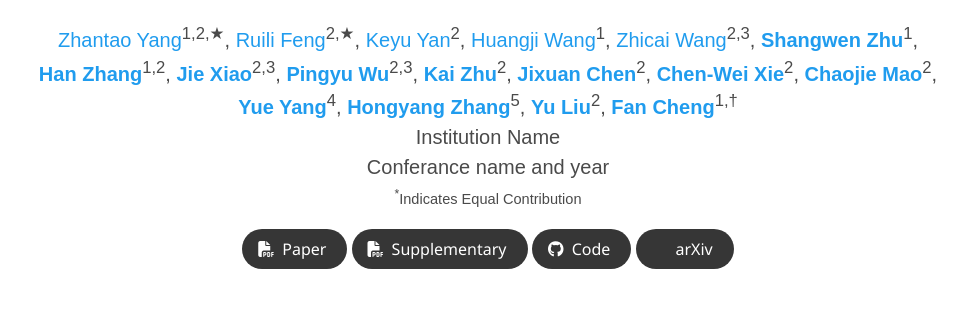
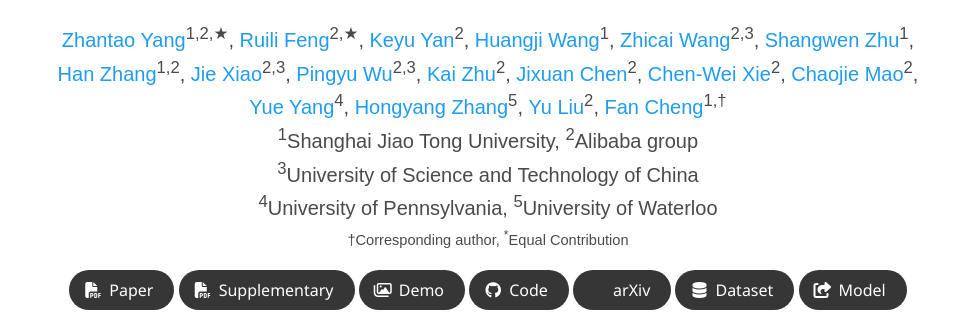
Before and after one commit to AnkorTn/AnkorTn.github.io, a plain HTML site: page index.html in a window 1280 px wide. Shown: the part 213-544 px from the top of the page, without its empty margins (152-1119 px from the left). Drawn offline with nearby package versions, Linux system fonts and the light colour scheme; grey boxes are pictures that could not be loaded; some icons are missing; a web font is replaced by a local one.

Commit message:
feat: add title structure for this part

```diff
--- a/index.html
+++ b/index.html
@@ -71,53 +71,57 @@
                     <a href="ZHICAI WANG PERSONAL LINK" target="_blank">Zhicai Wang</a><sup>2,3</sup>,
                   </span>
                   <span class="author-block">
-                    <a href="SHANGWEN ZHU PERSONAL LINK" target="_blank"><b>Shangwen Zhu</b></a><sup>1</sup>,
+                    <a href="SHANGWEN ZHU PERSONAL LINK" target="_blank">Shangwen Zhu</a><sup>1</sup>,
                   </span>
                   <span class="author-block">
-                    <a href="HAN ZHANG PERSONAL LINK" target="_blank"><b>Han Zhang</b></a><sup>1,2</sup>,
+                    <a href="HAN ZHANG PERSONAL LINK" target="_blank">Han Zhang</a><sup>1,2</sup>,
                   </span>
                   <span class="author-block">
-                    <a href="JIE XIAO PERSONAL LINK" target="_blank"><b>Jie Xiao</b></a><sup>2,3</sup>,
+                    <a href="JIE XIAO PERSONAL LINK" target="_blank">Jie Xiao</a><sup>2,3</sup>,
                   </span>
                   <span class="author-block">
-                    <a href="PINGYU WU PERSONAL LINK" target="_blank"><b>Pingyu Wu</b></a><sup>2,3</sup>,
+                    <a href="PINGYU WU PERSONAL LINK" target="_blank">Pingyu Wu</a><sup>2,3</sup>,
                   </span>
                   <span class="author-block">
-                    <a href="KAI ZHU PERSONAL LINK" target="_blank"><b>Kai Zhu</b></a><sup>2</sup>,
+                    <a href="KAI ZHU PERSONAL LINK" target="_blank">Kai Zhu</a><sup>2</sup>,
                   </span>
                   <span class="author-block">
-                    <a href="JIXUAN CHEN PERSONAL LINK" target="_blank"><b>Jixuan Chen</b></a><sup>2</sup>,
+                    <a href="JIXUAN CHEN PERSONAL LINK" target="_blank">Jixuan Chen</a><sup>2</sup>,
                   </span>
                   <span class="author-block">
-                    <a href="CHEN-WEI XIE PERSONAL LINK" target="_blank"><b>Chen-Wei Xie</b></a><sup>2</sup>,
+                    <a href="CHEN-WEI XIE PERSONAL LINK" target="_blank">Chen-Wei Xie</a><sup>2</sup>,
                   </span>
                   <span class="author-block">
-                    <a href="CHAOJIE MAO PERSONAL LINK" target="_blank"><b>Chaojie Mao</b></a><sup>2</sup>,
+                    <a href="CHAOJIE MAO PERSONAL LINK" target="_blank">Chaojie Mao</a><sup>2</sup>,
                   </span>
                   <span class="author-block">
-                    <a href="YUE YANG PERSONAL LINK" target="_blank"><b>Yue Yang</b></a><sup>4</sup>,
+                    <a href="YUE YANG PERSONAL LINK" target="_blank">Yue Yang</a><sup>4</sup>,
                   </span>
                   <span class="author-block">
-                    <a href="HONGYANG ZHANG PERSONAL LINK" target="_blank"><b>Hongyang Zhang</b></a><sup>5</sup>,
+                    <a href="HONGYANG ZHANG PERSONAL LINK" target="_blank">Hongyang Zhang</a><sup>5</sup>,
                   </span>
                   <span class="author-block">
-                    <a href="YU LIU PERSONAL LINK" target="_blank"><b>Yu Liu</b></a><sup>2</sup>,
+                    <a href="YU LIU PERSONAL LINK" target="_blank">Yu Liu</a><sup>2</sup>,
                   </span>
                   <span class="author-block">
-                    <a href="FAN CHENG PERSONAL LINK" target="_blank"><b>Fan Cheng</b></a><sup>1,&#8224;</sup>
+                    <a href="FAN CHENG PERSONAL LINK" target="_blank">Fan Cheng</a><sup>1,&#8224;</sup>
                   </span>
                   </div>
 
                   <div class="is-size-5 publication-authors">
-                    <span class="author-block">Institution Name<br>Conferance name and year</span>
-                    <span class="eql-cntrb"><small><br><sup>*</sup>Indicates Equal Contribution</small></span>
+                    <span class="author-block">
+                      <sup>1</sup>Shanghai Jiao Tong University, <sup>2</sup>Alibaba group<br> <sup>3</sup>University of Science and Technology of China<br> <sup>4</sup>University of Pennsylvania, <sup>5</sup>University of Waterloo
+                      <!-- <br> -->
+                      <!-- Conferance name and year -->
+                    </span>
+                    <span class="eql-cntrb"><small><br>&#8224;Corresponding author, <sup>*</sup>Equal Contribution</small></span>
                   </div>
 
                   <div class="column has-text-centered">
                     <div class="publication-links">
                          <!-- Arxiv PDF link -->
                       <span class="link-block">
-                        <a href="https://arxiv.org/pdf/<ARXIV PAPER ID>.pdf" target="_blank"
+                        <a href="static/pdfs/EMNLP2024_Graph_Caption.pdf" target="_blank"
                         class="external-link button is-normal is-rounded is-dark">
                         <span class="icon">
                           <i class="fas fa-file-pdf"></i>
@@ -128,12 +132,22 @@
 
                     <!-- Supplementary PDF link -->
                     <span class="link-block">
-                      <a href="static/pdfs/supplementary_material.pdf" target="_blank"
+                      <a href="static/pdfs/sample.pdf" target="_blank"
                       class="external-link button is-normal is-rounded is-dark">
                       <span class="icon">
                         <i class="fas fa-file-pdf"></i>
                       </span>
                       <span>Supplementary</span>
+                    </a>
+                  </span>
+
+                  <span class="link-block">
+                    <a href="PleaseEnterHere" target="_blank"
+                      class="external-link button is-normal is-rounded is-dark">
+                      <span class="icon">
+                        <i class="far fa-images"></i>
+                      </span>
+                      <span>Demo</span>
                     </a>
                   </span>
 
@@ -156,6 +170,28 @@
                     <i class="ai ai-arxiv"></i>
                   </span>
                   <span>arXiv</span>
+                </a>
+              </span>
+
+              <!-- Dataset link -->
+              <span class="link-block">
+                <a href="Which_dataset" target="_blank"
+                  class="external-link button is-normal is-rounded is-dark">
+                  <span class="icon">
+                    <i class="fas fa-database"></i>
+                  </span>
+                  <span>Dataset</span>
+                </a>
+              </span>
+
+              <!-- Model link -->
+              <span class="link-block">
+                <a href="readme" target="_blank"
+                  class="external-link button is-normal is-rounded is-dark">
+                  <span class="icon">
+                    <i class="fas fa-share-square"></i>
+                  </span>
+                  <span>Model</span>
                 </a>
               </span>
             </div>
```
Also changed, not shown: 1 other file.
